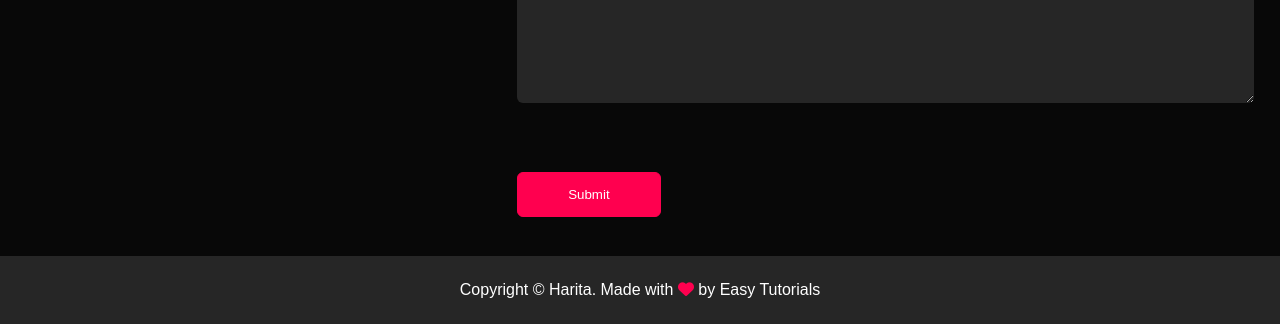
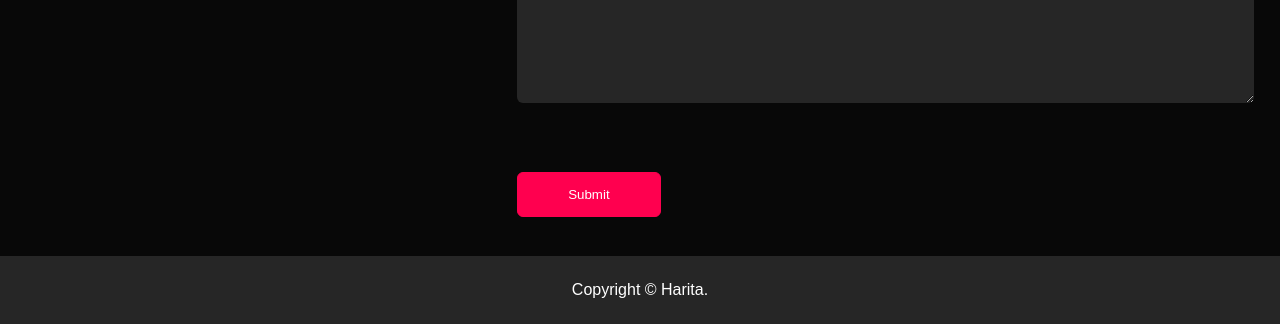
Before and after one commit to hpa179/Portfolio-Website, a plain HTML site: page index.html in a window 1280 px wide. Shown: the part 3344-3668 px from the top of the page. Drawn offline with Linux system fonts and the light colour scheme.

Commit message:
Update index.html

```diff
--- a/index.html
+++ b/index.html
@@ -176,7 +176,7 @@
         </div>
     </div>
     <div class="copyright">
-        <p>Copyright © Harita. Made with <i class="fa-solid fa-heart"></i> by Easy Tutorials</p>
+        <p>Copyright © Harita.</p>
     </div>
 </div>
 
```
